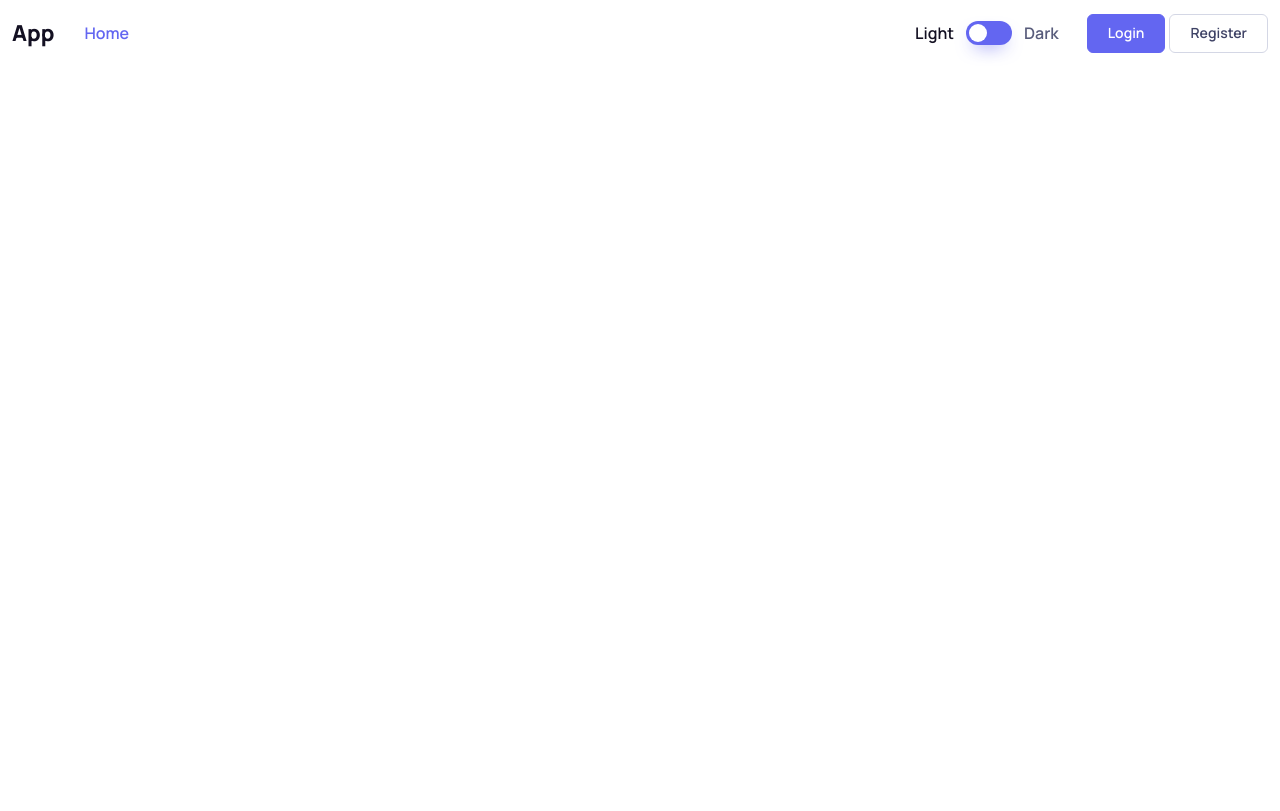
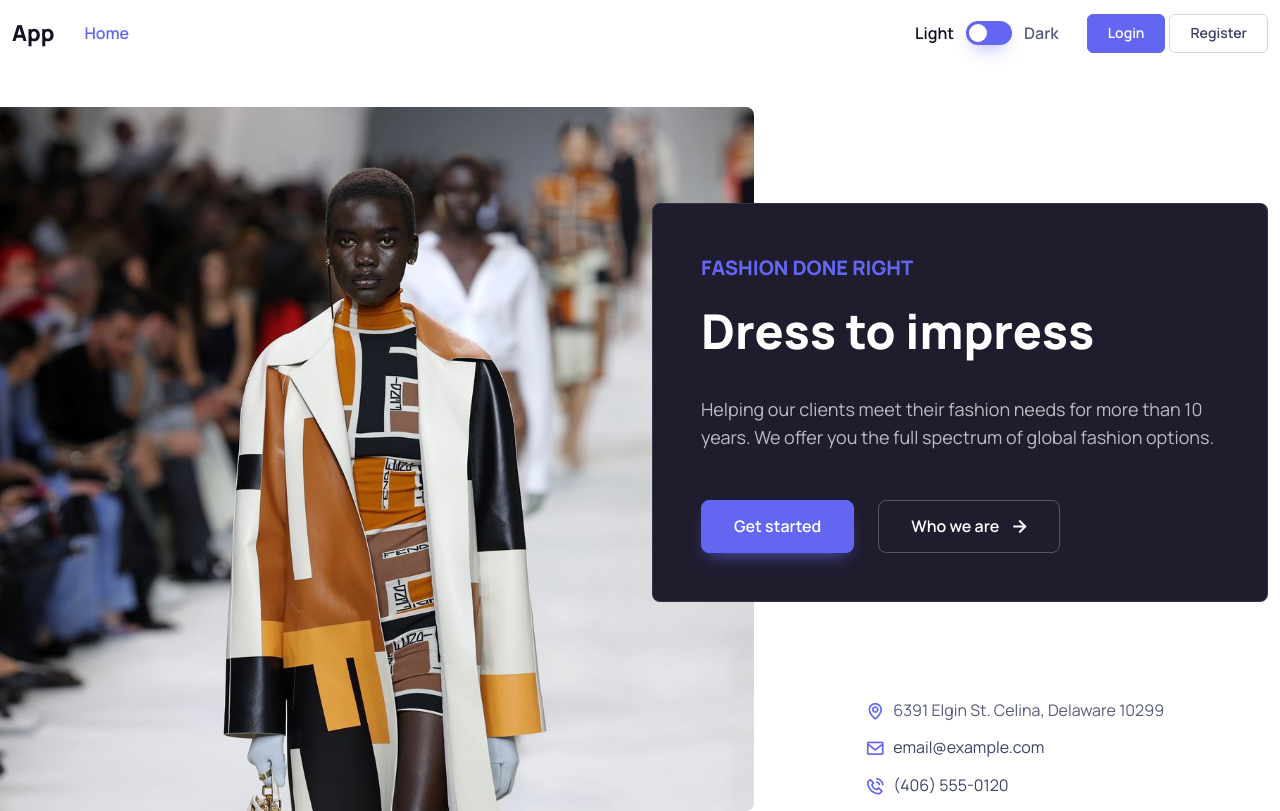
Before and after one commit to nikolatechie/dress-to-impress, a React (Vite) app in the folder frontend/: page / in a window 1280 px wide. Built offline with nearby package versions, Linux system fonts and the light colour scheme.

Commit message:
Implement hero component

```diff
--- a/frontend/package.json
+++ b/frontend/package.json
@@ -19,6 +19,7 @@
     "react-dom": "^18.2.0",
     "react-router-dom": "^6.23.0",
     "sort-by": "^1.2.0",
+    "swiper": "^11.1.1",
     "zod": "^3.23.6"
   },
   "devDependencies": {
--- a/frontend/src/pages/home/HomePage.tsx
+++ b/frontend/src/pages/home/HomePage.tsx
@@ -1,6 +1,10 @@
+import Hero from "./components/Hero.tsx";
+
 function HomePage() {
     return (
-        <></>
+        <>
+            <Hero />
+        </>
     );
 }
 
--- /dev/null
+++ b/frontend/src/pages/home/components/Hero.tsx
@@ -0,0 +1,74 @@
+import heroImage from "../../../assets/img/home/hero5.jpg"
+
+function Hero() {
+    return (
+        <>
+            <section className="pt-lg-4 mt-lg-3">
+                <div className="position-relative overflow-hidden">
+                    <div className="container-fluid position-relative position-lg-absolute top-0 start-0 h-100">
+                        <div className="row h-100 me-n4 me-n2">
+                            <div className="col-lg-7 position-relative">
+                                <div className="d-none d-sm-block d-lg-none" style={{height: "400px"}}></div>
+                                <div className="d-sm-none" style={{height: "300px"}}></div>
+                                <div
+                                    className="jarallax position-absolute top-0 start-0 w-100 h-100 rounded-3 rounded-start-0 overflow-hidden"
+                                    data-jarallax data-speed="0.5">
+                                    <div className="jarallax-img"
+                                         style={{backgroundImage: `url(${heroImage})`, backgroundPosition: "center"}}></div>
+                                </div>
+                            </div>
+                        </div>
+                    </div>
+
+                    <div className="container position-relative zindex-5 pt-lg-5 px-0 px-lg-3">
+                        <div className="row pt-lg-5 mx-n4 mx-lg-n3">
+                            <div className="col-xl-6 col-lg-7 offset-lg-5 offset-xl-6 pb-5">
+
+                                <div className="card bg-dark border-light overflow-hidden py-4 px-2 p-sm-4">
+                                    <span className="position-absolute top-0 start-0 w-100 h-100"
+                                          style={{backgroundColor: "rgba(255,255,255,.05)"}}></span>
+                                    <div className="card-body position-relative zindex-5">
+                                        <p className="fs-xl fw-bold text-primary text-uppercase mb-3">Fashion done right</p>
+                                        <h1 className="display-5 text-light pb-3 mb-3">Dress to impress</h1>
+                                        <p className="fs-lg text-light opacity-70 mb-5">Helping our clients meet their
+                                            fashion needs for more than 10 years. We offer you the full spectrum of
+                                            global fashion options.</p>
+                                        <div className="d-flex flex-column flex-sm-row">
+                                            <a href="#"
+                                               className="btn btn-primary shadow-primary btn-lg mb-3 mb-sm-0 me-sm-4">Get
+                                                started</a>
+                                            <a href="#" className="btn btn-outline-light btn-lg">
+                                                Who we are
+                                                <i className="bx bx-right-arrow-alt fs-4 lh-1 ms-2 me-n1"></i>
+                                            </a>
+                                        </div>
+                                    </div>
+                                </div>
+                            </div>
+                            <div className="col-xxl-3 col-lg-4 offset-lg-8 offset-xxl-9 pt-lg-5 mt-xxl-5">
+
+                                <ul className="list-unstyled mb-0 px-4 px-lg-0">
+                                    <li className="d-flex align-items-center pb-1 mb-2">
+                                        <i className="bx bx-map fs-xl text-primary me-2"></i>
+                                        6391 Elgin St. Celina, Delaware 10299
+                                    </li>
+                                    <li className="d-flex align-items-center pb-1 mb-2">
+                                        <i className="bx bx-envelope fs-xl text-primary me-2"></i>
+                                        <a href="mailto:email@example.com"
+                                           className="nav-link fw-normal p-0">email@example.com</a>
+                                    </li>
+                                    <li className="d-flex align-items-center pb-1 mb-2">
+                                        <i className="bx bx-phone-call fs-xl text-primary me-2"></i>
+                                        <a href="tel:4065550120" className="nav-link fw-normal p-0">(406) 555-0120</a>
+                                    </li>
+                                </ul>
+                            </div>
+                        </div>
+                    </div>
+                </div>
+            </section>
+        </>
+    );
+}
+
+export default Hero;
```
Also changed, not shown: frontend/src/assets/img/home/hero5.jpg (added), 1 other file (tests, documents, lock files or other folders).
